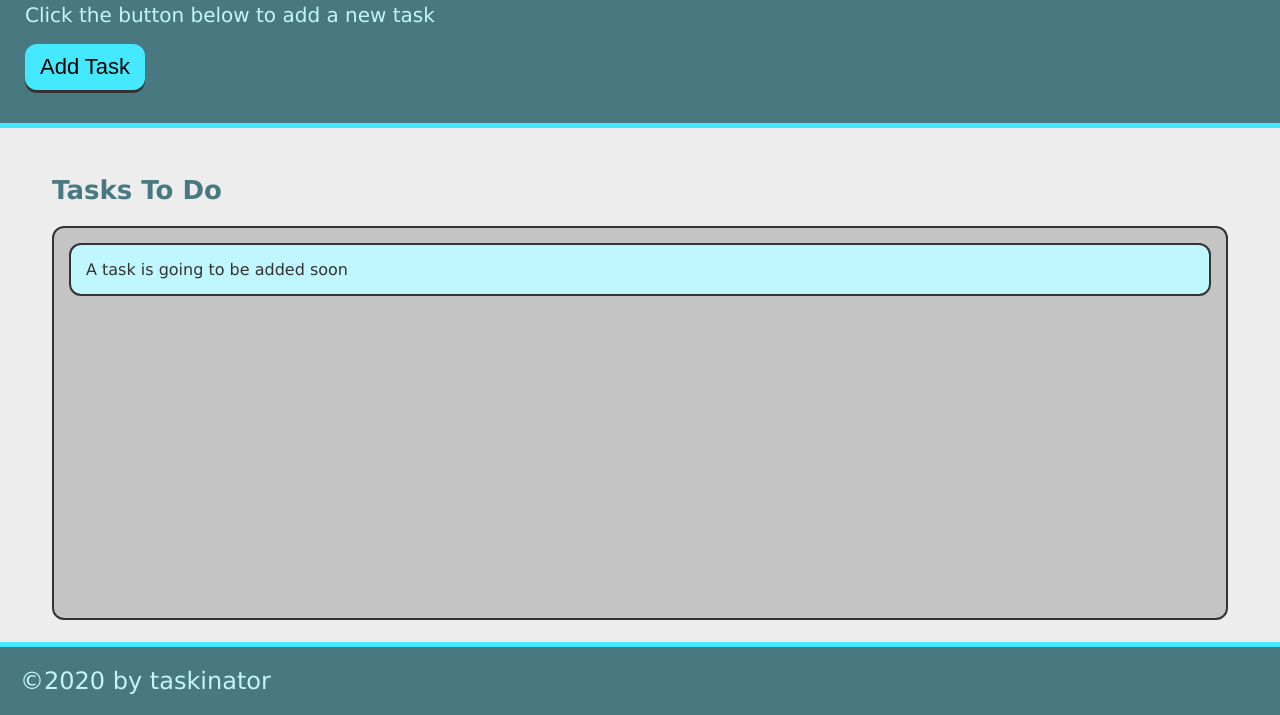
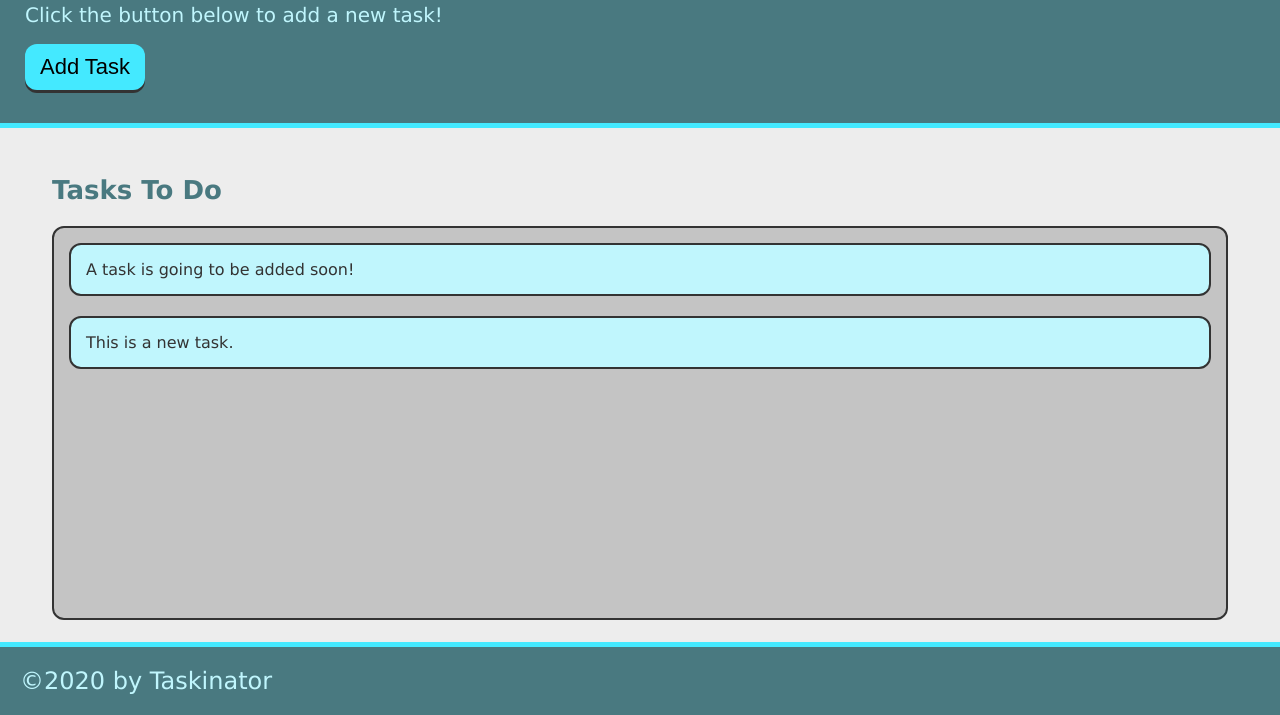
Before and after one commit to rrich-kray/taskinator, a plain HTML site: page index.html in a window 1280 px wide. Both pictures are taken after a click on the button "Add Task". Shown: the part 85-800 px from the top of the page. Drawn offline with Linux system fonts and the light colour scheme.

Commit message:
4.1 update

```diff
--- a/assets/js/script.js
+++ b/assets/js/script.js
@@ -1,11 +1,11 @@
 var buttonEl = document.querySelector("#save-task");
 var tasksToDoEl = document.querySelector("#tasks-to-do");
 
-var createTaskHandler = function(){
-    var listItemEl = document.createElement("li")
-    listItemEl.className = "task-item";
-    listItemEl.textContent = "hello";
-    tasksToDoEl.appendChild(listItemEl);
-}
+var createTaskHandler = function() {
+  var listItemEl = document.createElement("li");
+  listItemEl.className = "task-item";
+  listItemEl.textContent = "This is a new task.";
+  tasksToDoEl.appendChild(listItemEl);
+};
 
-buttonEl.addEventListener('click', createTaskHandler);
+buttonEl.addEventListener("click", createTaskHandler);
--- a/index.html
+++ b/index.html
@@ -1,29 +1,36 @@
 <!DOCTYPE html>
 <html lang="en">
+
 <head>
   <meta charset="UTF-8">
-    <meta http-equiv="X-UA-Compatible" content="IE=edge">
   <meta name="viewport" content="width=device-width, initial-scale=1.0">
+  <meta http-equiv="X-UA-Compatible" content="ie=edge">
   <title>Taskinator</title>
   <link rel="stylesheet" href="./assets/css/style.css">
 </head>
+
 <body>
+
   <header>
     <h1 class="page-title">Taskinator</h1>
-        <p>Click the button below to add a new task</p>
+    <p>Click the button below to add a new task!</p>
     <button class="btn" id="save-task">Add Task</button>
   </header>
+
   <main class="page-content">
     <section class="task-list-wrapper">
       <h2 class="list-title">Tasks To Do</h2>
       <ul class="task-list" id="tasks-to-do">
-                <li class="task-item">A task is going to be added soon</li>
+        <li class="task-item">A task is going to be added soon!</li>
       </ul>
     </section>
   </main>
+
   <footer>
-        &copy;2020 by taskinator
+    &copy;2020 by Taskinator
   </footer>
-    <script src="./assets/js/app.js"></script>
+
+  <script src="./assets/js/script.js"></script>
 </body>
+
 </html>
```
Lines whose indentation alone changed are shown as unchanged.
